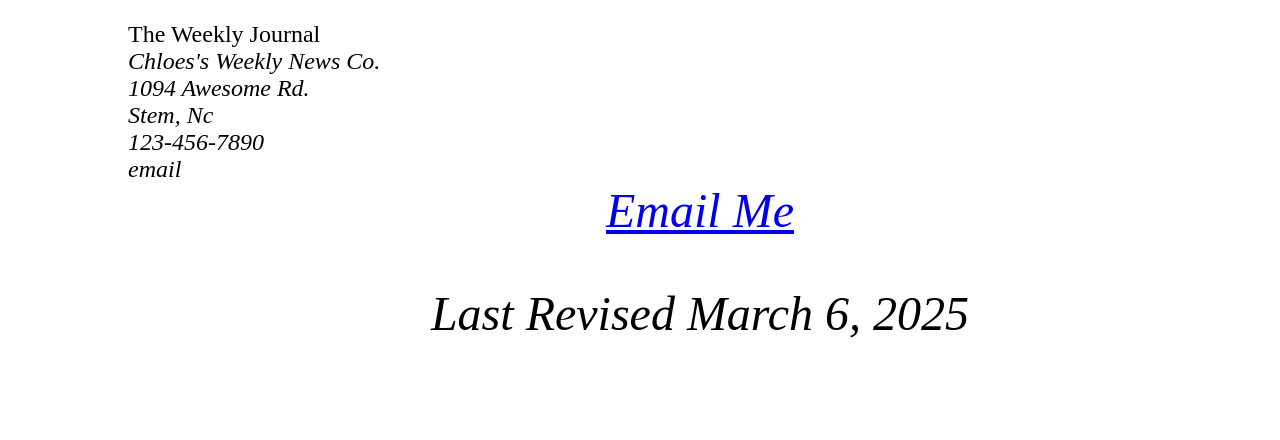
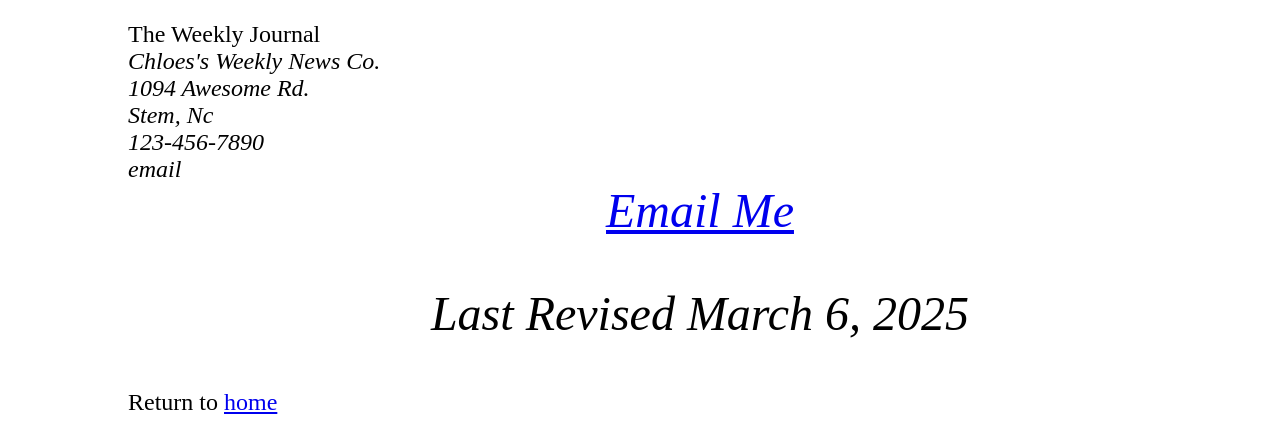
Before and after one commit to yacs-1/grainger, a plain HTML site: page wdsub/journal.html in a window 1280 px wide. Shown: the part 1017-1457 px from the top of the page. Before the commit the page ends 1406 px from the top, so only its background shows below. Drawn offline with Linux system fonts and the light colour scheme; a web font is replaced by a local one.

Commit message:
Update journal.html

```diff
--- a/wdsub/journal.html
+++ b/wdsub/journal.html
@@ -34,3 +34,5 @@
   <p>Last Revised March 6, 2025</p>
     </address>
       </div>
+
+  <p>Return to <a href="/grainger/home.html">home</p>
```
